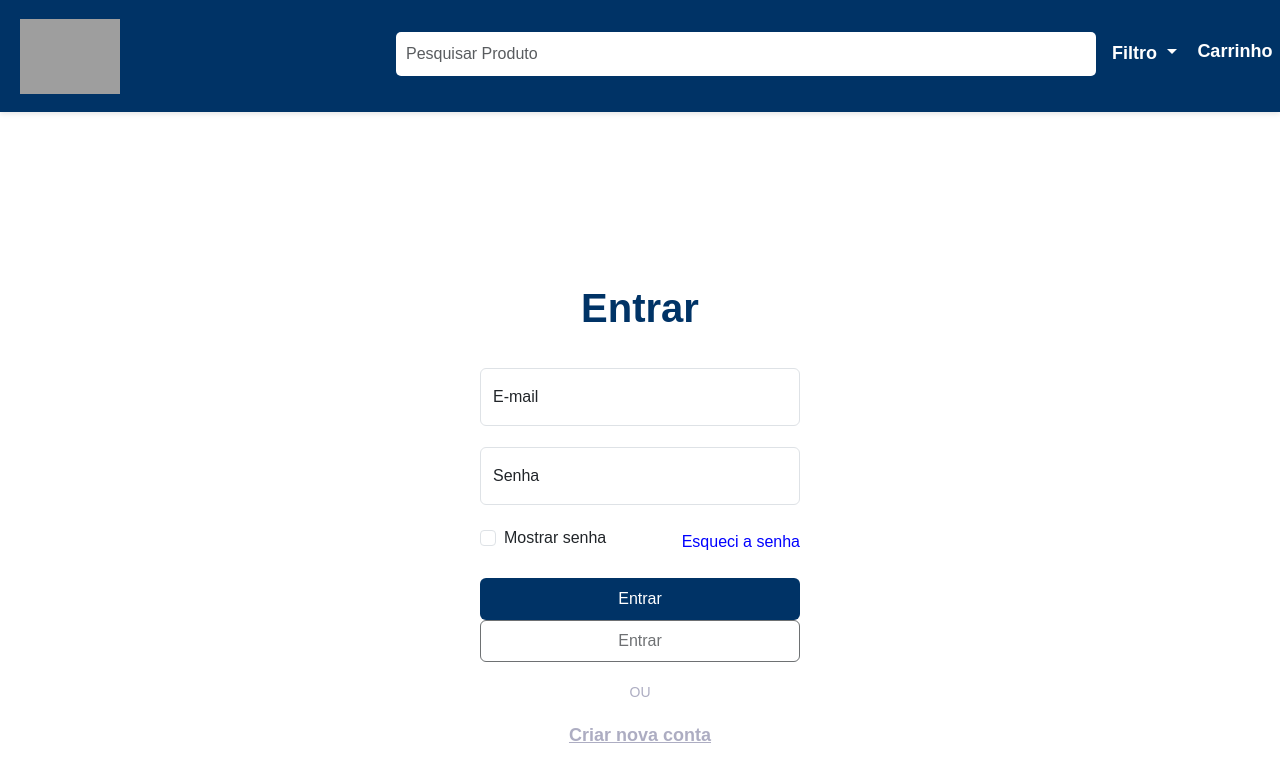
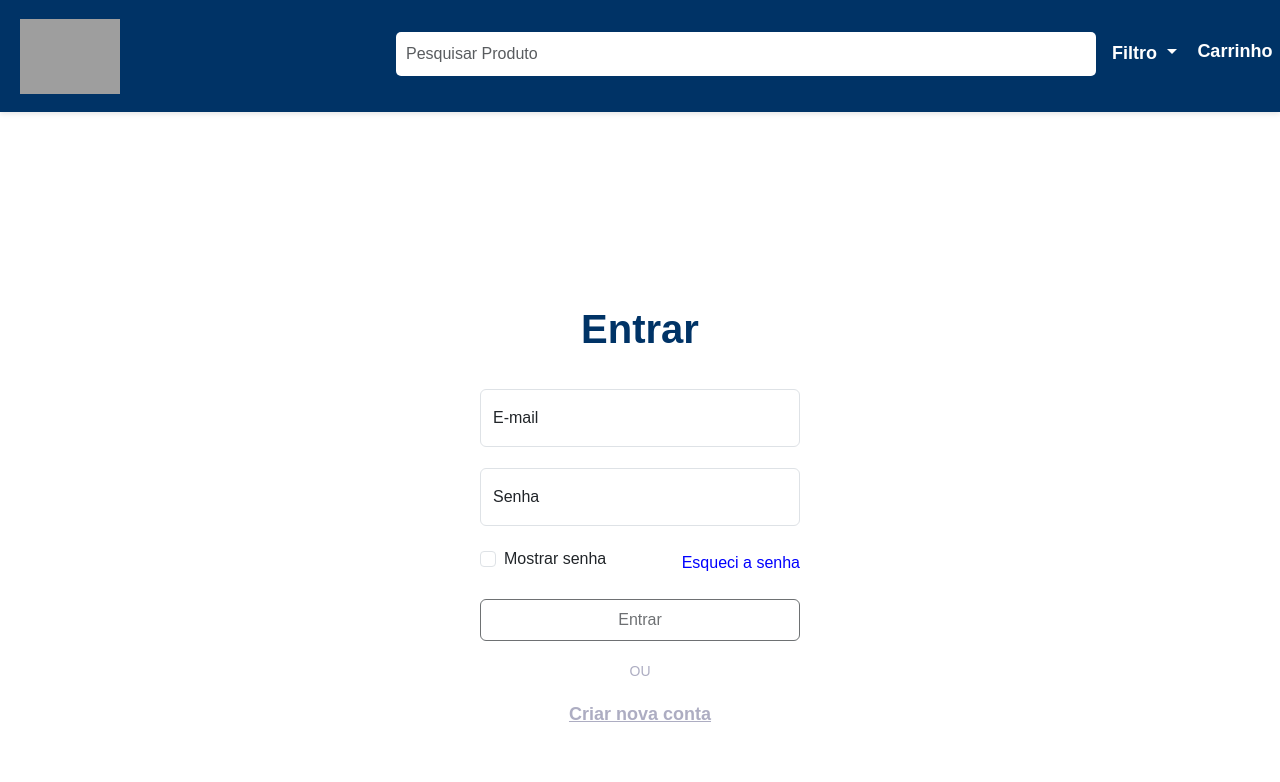
Before and after one commit to JPewg0/Warejeira-front-end, an Angular app: page /login in a window 1280 px wide. Shown: the top 782 px of the page. Built offline with nearby package versions, Linux system fonts and the light colour scheme; grey boxes are pictures that could not be loaded.

Commit message:
alteracao login

```diff
--- a/src/app/components/pages/login/login.component.html
+++ b/src/app/components/pages/login/login.component.html
@@ -48,7 +48,6 @@
             </div>
             <a routerLink="/user-registration" class="text-decoration-none">Esqueci a senha</a>
         </div>
-        <button class="btn custom-btn w-100 py-2">Entrar</button>
 
         <!-- Botão de Login -->
         <button type="submit" class="btn custom-btn w-100 py-2" [disabled]="loginForm.invalid">Entrar</button>
```
